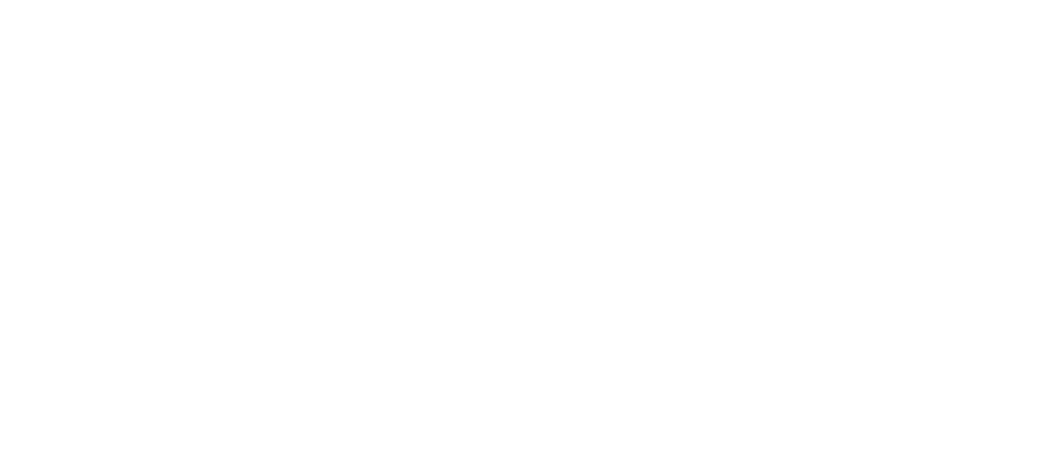
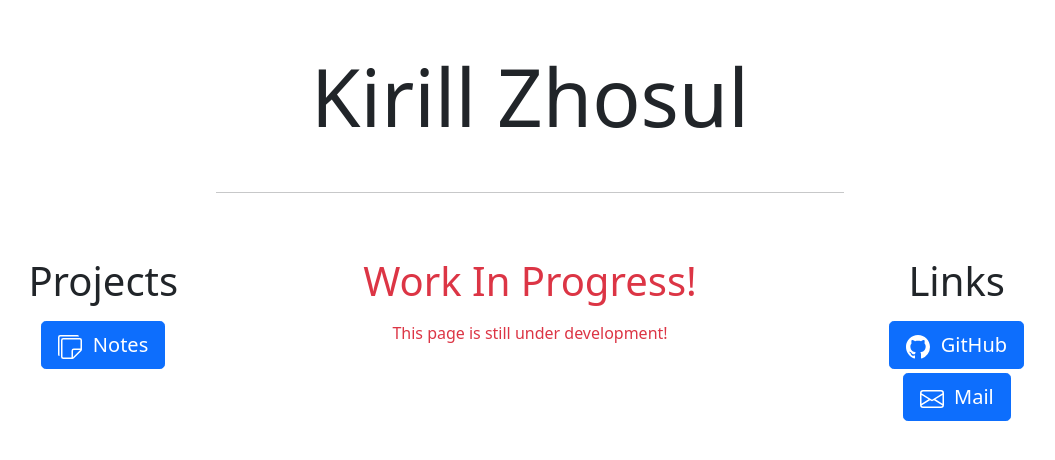
Before and after one commit to kirillzhosul/frontend, a React (Create React App) app in the folder src/page/: page / in a window 1280 px wide. Shown: the top 460 px of the page, without its empty margins (110-1165 px from the left). Built offline with nearby package versions, Linux system fonts and the light colour scheme.

Commit message:
Main page.

```diff
--- a/src/page/src/App.js
+++ b/src/page/src/App.js
@@ -1,6 +1,59 @@
 const App = function() {
   return (
-    <div className="App">
+    <div className="App container-fluid text-center">
+      <header className="mt-5 mb-5">
+        <p className="display-1">
+          <b>Kirill Zhosul</b>
+        </p>
+      </header>
+
+      <hr className="w-50 mx-auto"/>
+
+      <div className="row justify-content-center">
+        <div className="col">
+          <p className="display-6 mt-5">
+            Projects
+          </p>
+          <a href="https://notes.kirillzhosul.site/" className="btn btn-primary btn-lg">
+            <svg xmlns="http://www.w3.org/2000/svg" width="24" height="24" fill="currentColor" class="bi bi-stickies" viewBox="0 0 16 16">
+              <path d="M1.5 0A1.5 1.5 0 0 0 0 1.5V13a1 1 0 0 0 1 1V1.5a.5.5 0 0 1 .5-.5H14a1 1 0 0 0-1-1H1.5z"/>
+              <path d="M3.5 2A1.5 1.5 0 0 0 2 3.5v11A1.5 1.5 0 0 0 3.5 16h6.086a1.5 1.5 0 0 0 1.06-.44l4.915-4.914A1.5 1.5 0 0 0 16 9.586V3.5A1.5 1.5 0 0 0 14.5 2h-11zM3 3.5a.5.5 0 0 1 .5-.5h11a.5.5 0 0 1 .5.5V9h-4.5A1.5 1.5 0 0 0 9 10.5V15H3.5a.5.5 0 0 1-.5-.5v-11zm7 11.293V10.5a.5.5 0 0 1 .5-.5h4.293L10 14.793z"/>
+            </svg>
+            &nbsp;
+            Notes
+          </a>
+        </div>
+
+        <div className="col">
+          <p className="display-6 text-danger mt-5">
+            Work In Progress!
+          </p>
+          <span className="text-danger">
+            This page is still under development!
+          </span>
+        </div>
+
+        <div className="col">
+          <p className="display-6 mt-5">
+            Links
+          </p>
+          <a href="https://github.com/kirillzhosul" className="btn btn-primary btn-lg">
+            <svg xmlns="http://www.w3.org/2000/svg" width="24" height="24" fill="currentColor" class="bi bi-github" viewBox="0 0 16 16">
+              <path d="M8 0C3.58 0 0 3.58 0 8c0 3.54 2.29 6.53 5.47 7.59.4.07.55-.17.55-.38 0-.19-.01-.82-.01-1.49-2.01.37-2.53-.49-2.69-.94-.09-.23-.48-.94-.82-1.13-.28-.15-.68-.52-.01-.53.63-.01 1.08.58 1.23.82.72 1.21 1.87.87 2.33.66.07-.52.28-.87.51-1.07-1.78-.2-3.64-.89-3.64-3.95 0-.87.31-1.59.82-2.15-.08-.2-.36-1.02.08-2.12 0 0 .67-.21 2.2.82.64-.18 1.32-.27 2-.27.68 0 1.36.09 2 .27 1.53-1.04 2.2-.82 2.2-.82.44 1.1.16 1.92.08 2.12.51.56.82 1.27.82 2.15 0 3.07-1.87 3.75-3.65 3.95.29.25.54.73.54 1.48 0 1.07-.01 1.93-.01 2.2 0 .21.15.46.55.38A8.012 8.012 0 0 0 16 8c0-4.42-3.58-8-8-8z"/>
+            </svg>
+            &nbsp;
+            GitHub
+          </a>
+          <div className="w-100 mt-1"></div>
+          <a href="mailto: kirillzhosul@yandex.com" className="btn btn-primary btn-lg">
+            <svg xmlns="http://www.w3.org/2000/svg" width="24" height="24" fill="currentColor" class="bi bi-envelope" viewBox="0 0 16 16">
+              <path d="M0 4a2 2 0 0 1 2-2h12a2 2 0 0 1 2 2v8a2 2 0 0 1-2 2H2a2 2 0 0 1-2-2V4Zm2-1a1 1 0 0 0-1 1v.217l7 4.2 7-4.2V4a1 1 0 0 0-1-1H2Zm13 2.383-4.708 2.825L15 11.105V5.383Zm-.034 6.876-5.64-3.471L8 9.583l-1.326-.795-5.64 3.47A1 1 0 0 0 2 13h12a1 1 0 0 0 .966-.741ZM1 11.105l4.708-2.897L1 5.383v5.722Z"/>
+            </svg>
+            &nbsp;
+            Mail
+          </a>
+        </div>
+      </div>
     </div>
   );
 }
```
